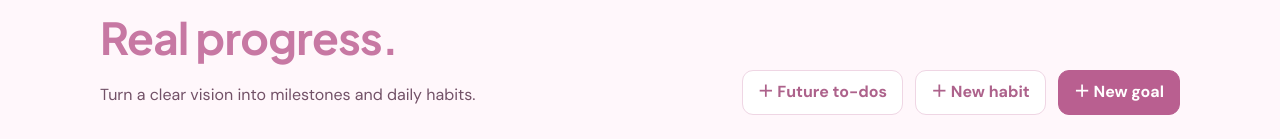
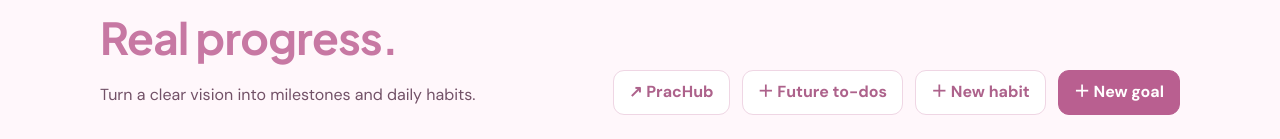
Before and after one commit to Chamanthi000/Chamanthi000.github.io, a plain HTML site: page leetcode-revision/goals.html in a window 1280 px wide. Shown: the part 211-350 px from the top of the page. Drawn offline with Linux system fonts and the light colour scheme.

Commit message:
Add PracHub quick link to Goals & Habits dashboard

```diff
--- a/leetcode-revision/goals.html
+++ b/leetcode-revision/goals.html
@@ -126,7 +126,7 @@
 .autoBackupHistory .label{white-space:nowrap}
 @media(max-width:650px){.autoBackupControls .field{max-width:none;width:100%}.autoBackupControls .btn{flex:1}}
 .recovery-originals{max-height:360px;max-width:100%;overflow:auto;white-space:pre-wrap;overflow-wrap:anywhere;background:#f8f6f8;border:1px solid #e1d6df;border-radius:9px;padding:12px;font:13px/1.6 ui-monospace,monospace}.recovery-originals:focus-visible{outline:3px solid #9d5985}#recallRecoveryReview{min-width:0}#recoveryCopies{max-width:100%;min-width:0}
-</style><link rel="stylesheet" href="./revision-readability.css?v=20261112-progress-fix-v3"><link rel="stylesheet" href="./revision-planner.css?v=20261114-current-dsa-only-v5"></head><body class="rev-page rev-goals"><main class="app"><header class="top"><a class="brand" href="./"><span>↗</span>recall.</a><nav class="nav"><a href="./#coding">⌘ Coding</a><a href="./#sql">▤ SQL</a><a href="./goals.html" class="active" aria-current="page">◎ Goals & Habits</a><a href="./journal.html">✎ Journal</a></nav></header><section class="hero"><div><div class="eyebrow">MAKE YOUR INTENTIONS ACTIONABLE</div><h1>Small steps. Big goals.<br><span style="color:#639a70">Real progress.</span></h1><p>Turn a clear vision into milestones and daily habits.</p></div><div class="row"><button class="btn secondary" type="button" id="futureOpenButton">＋ Future to-dos</button><button class="btn secondary" id="newHabit">＋ New habit</button><button class="btn" id="newGoal">＋ New goal</button></div></section>
+</style><link rel="stylesheet" href="./revision-readability.css?v=20261112-progress-fix-v3"><link rel="stylesheet" href="./revision-planner.css?v=20261114-current-dsa-only-v5"></head><body class="rev-page rev-goals"><main class="app"><header class="top"><a class="brand" href="./"><span>↗</span>recall.</a><nav class="nav"><a href="./#coding">⌘ Coding</a><a href="./#sql">▤ SQL</a><a href="./goals.html" class="active" aria-current="page">◎ Goals & Habits</a><a href="./journal.html">✎ Journal</a></nav></header><section class="hero"><div><div class="eyebrow">MAKE YOUR INTENTIONS ACTIONABLE</div><h1>Small steps. Big goals.<br><span style="color:#639a70">Real progress.</span></h1><p>Turn a clear vision into milestones and daily habits.</p></div><div class="row"><a class="btn secondary" href="https://prachub.com/" target="_blank" rel="noopener noreferrer" aria-label="Open PracHub interview question practice in a new tab" style="display:inline-flex;align-items:center;justify-content:center;text-decoration:none;white-space:nowrap">↗ PracHub</a><button class="btn secondary" type="button" id="futureOpenButton">＋ Future to-dos</button><button class="btn secondary" id="newHabit">＋ New habit</button><button class="btn" id="newGoal">＋ New goal</button></div></section>
 
 <section id="revisionPlanner" class="revisionPlanner" aria-labelledby="rpHeading">
  <div class="rpHeader">
```
